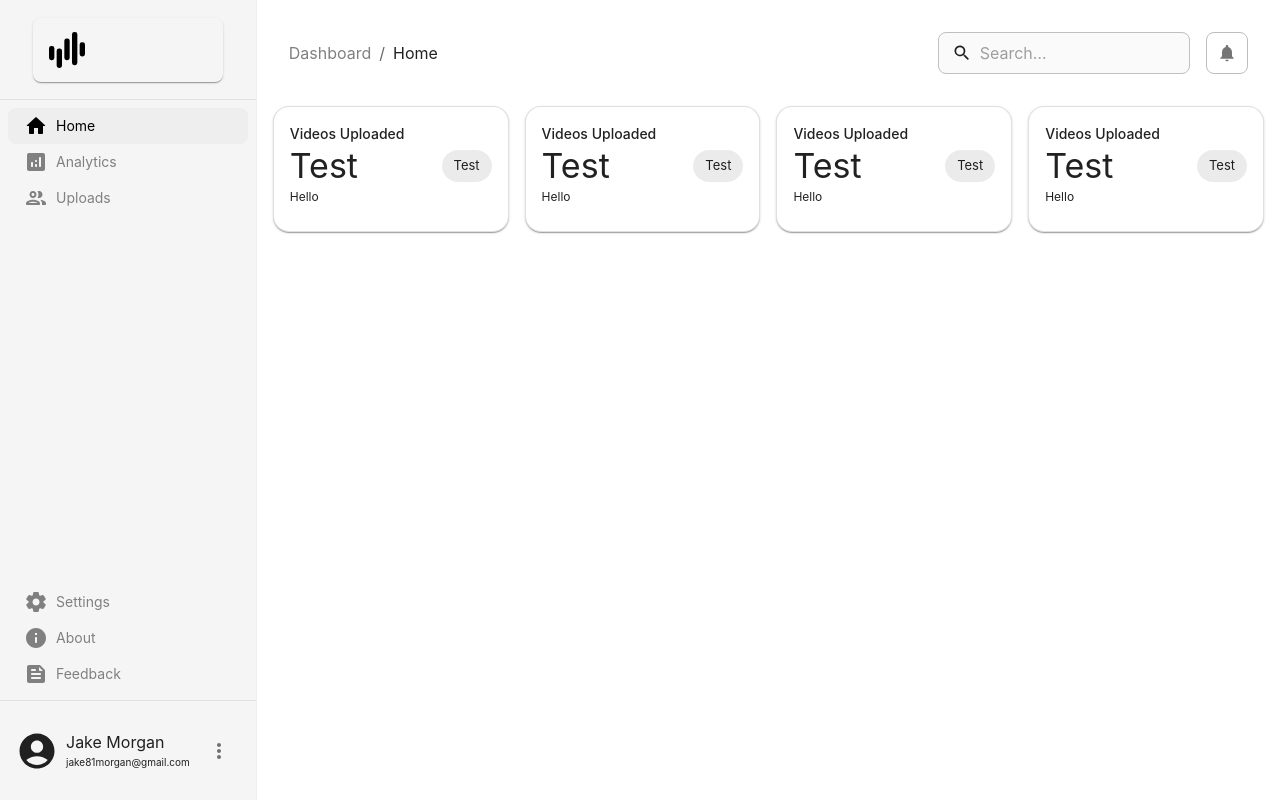
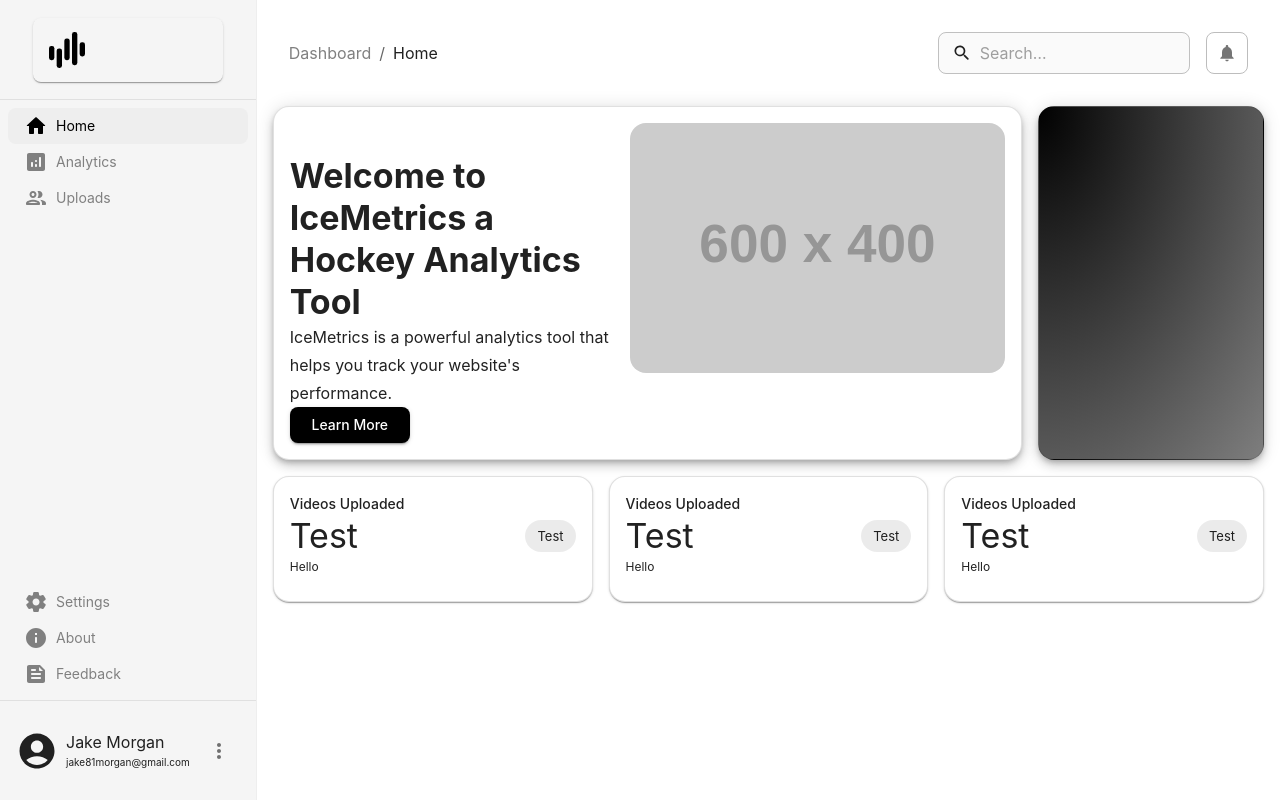
Before and after one commit to Tin-Duong1/IceMetrics, a React (Vite) app in the folder client/: page /dashboard in a window 1280 px wide. Built offline with nearby package versions, Linux system fonts and the light colour scheme; sample sign-in values are in the browser's storage.

Commit message:
Update Home.tsx

```diff
--- a/client/src/components/dashboard/Home/Home.tsx
+++ b/client/src/components/dashboard/Home/Home.tsx
@@ -1,54 +1,20 @@
-import { Box, Card, Stack, Typography } from "@mui/material";
-import { Gauge } from "@mui/x-charts";
+import { Stack } from "@mui/material";
 import StatCard from "../Cards/StatCard";
+import TopCards from "../Cards/TopCards";
 
 function Home() {
   return (
-    <Stack direction={"row"} sx={{ gap: 2, padding: 2, width: "100%" }}>
-      <StatCard>
-        <Typography variant="h6">Videos Uploaded</Typography>
-        <Gauge
-          width={200}
-          height={200}
-          value={1}
-          valueMax={10}
-          valueMin={0}
-          innerRadius={50}
-        />
-      </StatCard>
-      <StatCard>
-        <Typography variant="h6">Videos Uploaded</Typography>
-        <Gauge
-          width={200}
-          height={200}
-          value={1}
-          valueMax={10}
-          valueMin={0}
-          innerRadius={50}
-        />
-      </StatCard>
-      <StatCard>
-        <Typography variant="h6">Videos Uploaded</Typography>
-        <Gauge
-          width={200}
-          height={200}
-          value={1}
-          valueMax={10}
-          valueMin={0}
-          innerRadius={50}
-        />
-      </StatCard>
-      <StatCard>
-        <Typography variant="h6">Videos Uploaded</Typography>
-        <Gauge
-          width={200}
-          height={200}
-          value={1}
-          valueMax={10}
-          valueMin={0}
-          innerRadius={50}
-        />
-      </StatCard>
+    <Stack
+      direction={"column"}
+      spacing={2}
+      sx={{ gap: 0, padding: 2, width: "100%" }}
+    >
+      <TopCards />
+      <Stack direction={"row"} gap={2}>
+        <StatCard />
+        <StatCard />
+        <StatCard />
+      </Stack>
     </Stack>
   );
 }
```
